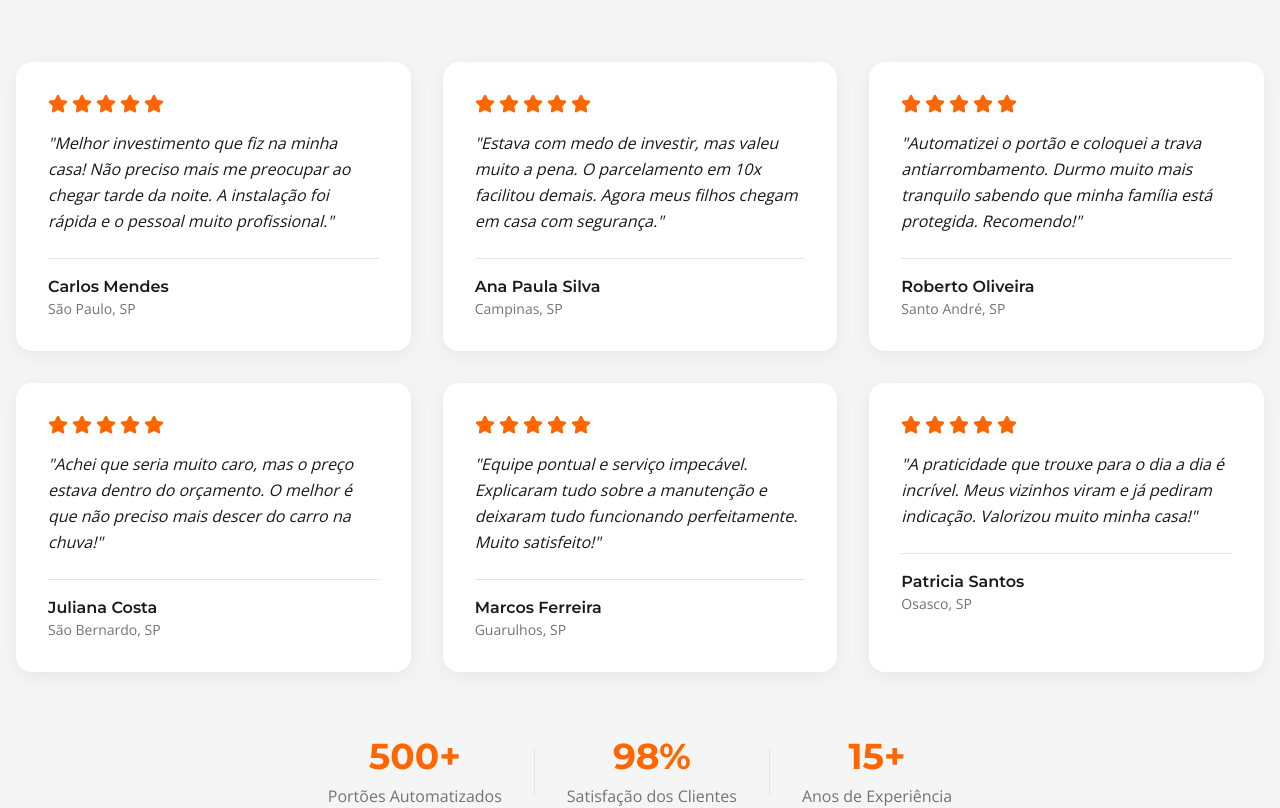
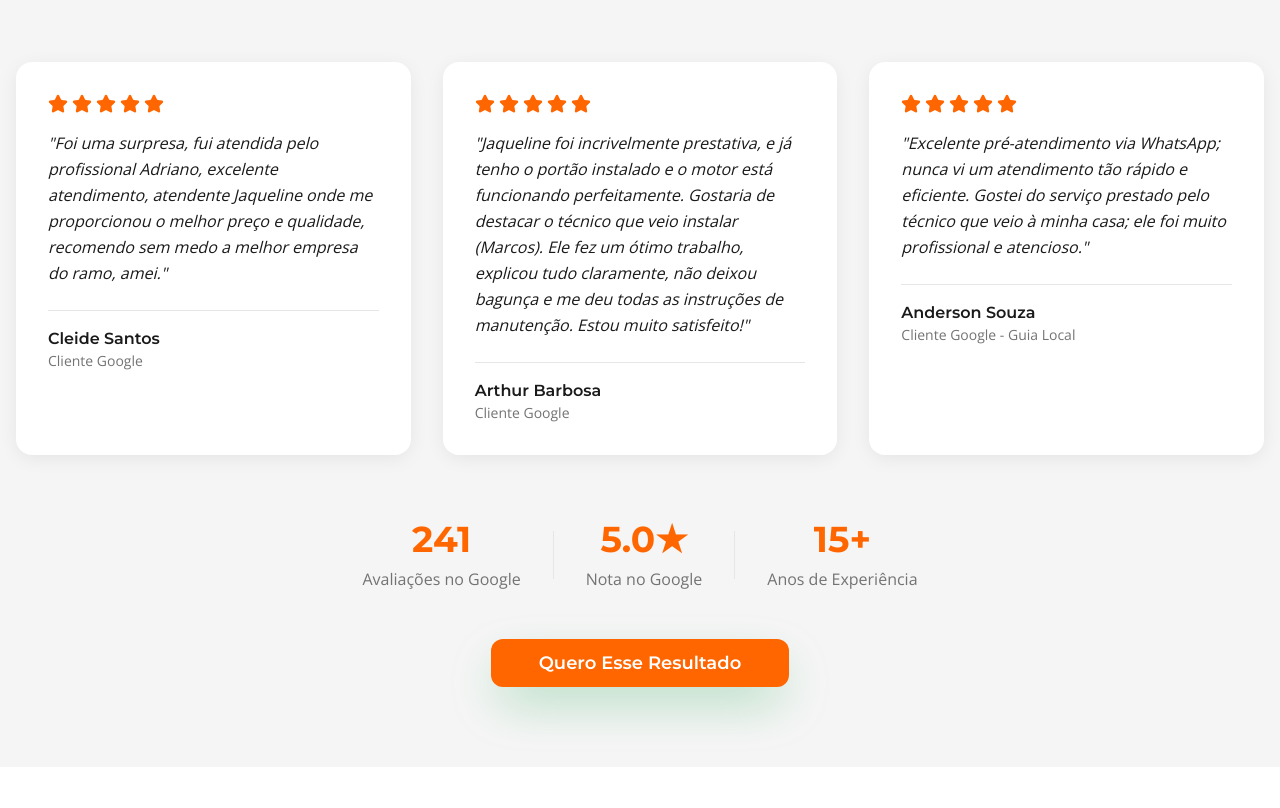
Before and after one commit to ofernandomello/hdportoes-automatizar-portao, a React (Vite) app: page / in a window 1280 px wide. Shown: the part 5140-5948 px from the top of the page. Built offline with nearby package versions, Linux system fonts and the light colour scheme; the HTML template or start-up script is replaced by a standard one.

Commit message:
Update testimonials from Google Reviews

```diff
--- a/src/components/Testimonials.tsx
+++ b/src/components/Testimonials.tsx
@@ -7,39 +7,21 @@ const Testimonials = () => {
   const whatsappLink = `https://wa.me/${whatsappNumber}?text=${whatsappMessage}`;
   const testimonials = [
     {
-      name: "Carlos Mendes",
-      location: "São Paulo, SP",
-      text: "Melhor investimento que fiz na minha casa! Não preciso mais me preocupar ao chegar tarde da noite. A instalação foi rápida e o pessoal muito profissional.",
+      name: "Cleide Santos",
+      location: "Cliente Google",
+      text: "Foi uma surpresa, fui atendida pelo profissional Adriano, excelente atendimento, atendente Jaqueline onde me proporcionou o melhor preço e qualidade, recomendo sem medo a melhor empresa do ramo, amei.",
       rating: 5
     },
     {
-      name: "Ana Paula Silva",
-      location: "Campinas, SP",
-      text: "Estava com medo de investir, mas valeu muito a pena. O parcelamento em 10x facilitou demais. Agora meus filhos chegam em casa com segurança.",
+      name: "Arthur Barbosa",
+      location: "Cliente Google",
+      text: "Jaqueline foi incrivelmente prestativa, e já tenho o portão instalado e o motor está funcionando perfeitamente. Gostaria de destacar o técnico que veio instalar (Marcos). Ele fez um ótimo trabalho, explicou tudo claramente, não deixou bagunça e me deu todas as instruções de manutenção. Estou muito satisfeito!",
       rating: 5
     },
     {
-      name: "Roberto Oliveira",
-      location: "Santo André, SP",
-      text: "Automatizei o portão e coloquei a trava antiarrombamento. Durmo muito mais tranquilo sabendo que minha família está protegida. Recomendo!",
-      rating: 5
-    },
-    {
-      name: "Juliana Costa",
-      location: "São Bernardo, SP",
-      text: "Achei que seria muito caro, mas o preço estava dentro do orçamento. O melhor é que não preciso mais descer do carro na chuva!",
-      rating: 5
-    },
-    {
-      name: "Marcos Ferreira",
-      location: "Guarulhos, SP",
-      text: "Equipe pontual e serviço impecável. Explicaram tudo sobre a manutenção e deixaram tudo funcionando perfeitamente. Muito satisfeito!",
-      rating: 5
-    },
-    {
-      name: "Patricia Santos",
-      location: "Osasco, SP",
-      text: "A praticidade que trouxe para o dia a dia é incrível. Meus vizinhos viram e já pediram indicação. Valorizou muito minha casa!",
+      name: "Anderson Souza",
+      location: "Cliente Google - Guia Local",
+      text: "Excelente pré-atendimento via WhatsApp; nunca vi um atendimento tão rápido e eficiente. Gostei do serviço prestado pelo técnico que veio à minha casa; ele foi muito profissional e atencioso.",
       rating: 5
     }
   ];
@@ -90,13 +72,13 @@ const Testimonials = () => {
         {/* Trust badges */}
         <div className="mt-12 md:mt-16 flex flex-wrap justify-center items-center gap-6 md:gap-8 text-center px-4">
           <div>
-            <div className="font-montserrat text-3xl md:text-4xl font-bold text-primary mb-2">500+</div>
-            <div className="text-muted-foreground text-sm md:text-base">Portões Automatizados</div>
+            <div className="font-montserrat text-3xl md:text-4xl font-bold text-primary mb-2">241</div>
+            <div className="text-muted-foreground text-sm md:text-base">Avaliações no Google</div>
           </div>
           <div className="h-12 w-px bg-border hidden md:block" />
           <div>
-            <div className="font-montserrat text-3xl md:text-4xl font-bold text-primary mb-2">98%</div>
-            <div className="text-muted-foreground text-sm md:text-base">Satisfação dos Clientes</div>
+            <div className="font-montserrat text-3xl md:text-4xl font-bold text-primary mb-2">5.0★</div>
+            <div className="text-muted-foreground text-sm md:text-base">Nota no Google</div>
           </div>
           <div className="h-12 w-px bg-border hidden md:block" />
           <div>
```
